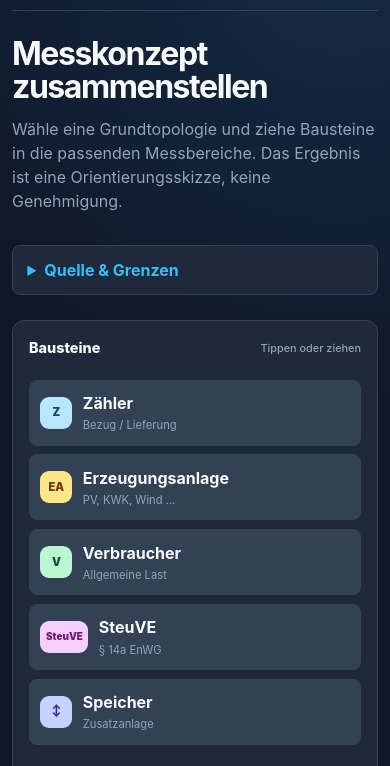
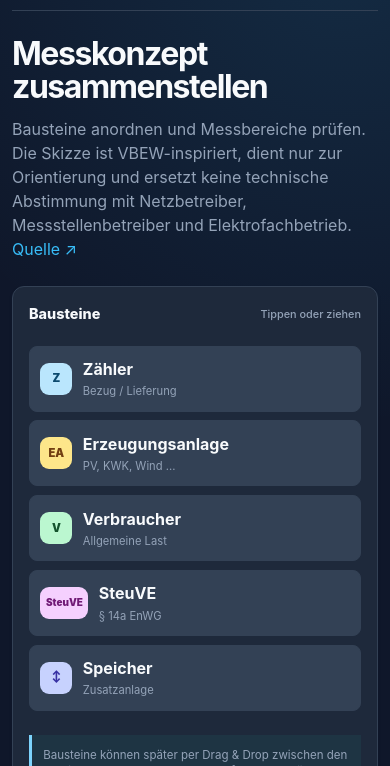
Before and after one commit to KrefelderJung/wattspur-beta, a plain HTML site: page index.html in a window 390 px wide. Both pictures are taken after a click on the button "Messkonzept-Konfigurator öffnen". Shown: the part 53-819 px from the top of the page. Drawn offline with Linux system fonts and the light colour scheme.

Commit message:
Consolidate Messkonzept intro information

```diff
--- a/index.html
+++ b/index.html
@@ -211,15 +211,8 @@
             </header>
             <main class="mk-main">
                 <div class="mk-intro">
-                    <div>
-                        <h1>Messkonzept zusammenstellen</h1>
-                        <p>Wähle eine Grundtopologie und ziehe Bausteine in die passenden Messbereiche. Das Ergebnis ist eine Orientierungsskizze, keine Genehmigung.</p>
-                    </div>
-                    <details class="mk-reference">
-                        <summary>Quelle &amp; Grenzen</summary>
-                        <p>Die Oberfläche orientiert sich an den Kategorien der VBEW-Unterlage, verwendet aber eigene Symbole und Darstellungen. Die Auswahl muss mit Netzbetreiber, Messstellenbetreiber und Elektrofachbetrieb abgestimmt werden.</p>
-                        <a href="https://cdn-matterhorn.swk.de/assets/download/VBEW-Messkonzepte_Handout-1.pdf" target="_blank" rel="noopener">VBEW-Messkonzepte, Stand 09/2024 ↗</a>
-                    </details>
+                    <h1>Messkonzept zusammenstellen</h1>
+                    <p>Bausteine anordnen und Messbereiche prüfen. Die Skizze ist VBEW-inspiriert, dient nur zur Orientierung und ersetzt keine technische Abstimmung mit Netzbetreiber, Messstellenbetreiber und Elektrofachbetrieb. <a class="mk-reference-link" href="https://cdn-matterhorn.swk.de/assets/download/VBEW-Messkonzepte_Handout-1.pdf" target="_blank" rel="noopener">Quelle ↗</a></p>
                 </div>
 
                 <div class="mk-layout">
--- a/styles.css
+++ b/styles.css
@@ -791,10 +791,6 @@ body {
 }
 
 .mk-intro {
-    display: flex;
-    align-items: flex-start;
-    justify-content: space-between;
-    gap: 2rem;
     margin-bottom: 1.6rem;
 }
 
@@ -806,38 +802,20 @@ body {
 }
 
 .mk-intro p {
-    max-width: 700px;
+    max-width: 980px;
     margin-top: 0.8rem;
     color: var(--text-muted);
 }
 
-.mk-reference {
-    width: min(330px, 100%);
-    flex: 0 0 330px;
-    border: 1px solid var(--border-color);
-    border-radius: var(--radius-md);
-    background: var(--surface-color);
-}
-
-.mk-reference summary {
-    padding: 0.75rem 0.9rem;
-    cursor: pointer;
+.mk-reference-link {
     color: var(--primary-color);
-    font-weight: 700;
-}
-
-.mk-reference p,
-.mk-reference a {
-    display: block;
-    margin: 0;
-    padding: 0 0.9rem 0.8rem;
-    color: var(--text-muted);
-    font-size: 0.78rem;
-}
-
-.mk-reference a {
-    color: var(--primary-color);
+    white-space: nowrap;
     text-decoration: none;
+}
+
+.mk-reference-link:hover,
+.mk-reference-link:focus-visible {
+    text-decoration: underline;
 }
 
 .mk-layout {
@@ -1828,15 +1806,9 @@ body.mk-modal-open {
         width: min(100% - 1.5rem, 1320px);
     }
 
-    .mk-intro,
     .messkonzept-teaser {
         align-items: stretch;
         flex-direction: column;
-    }
-
-    .mk-reference {
-        width: 100%;
-        flex-basis: auto;
     }
 
     .mk-layout {
```
Also changed, not shown: tests.html (+1 -0 lines).
